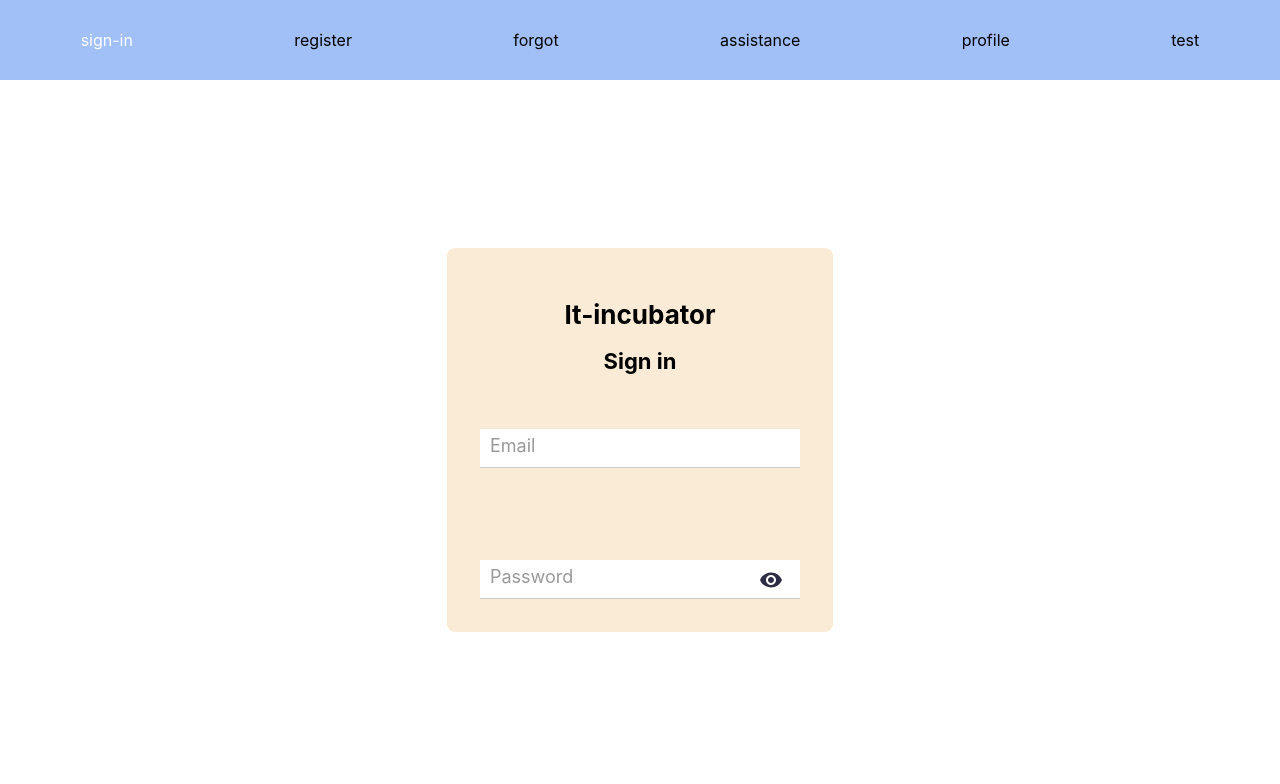
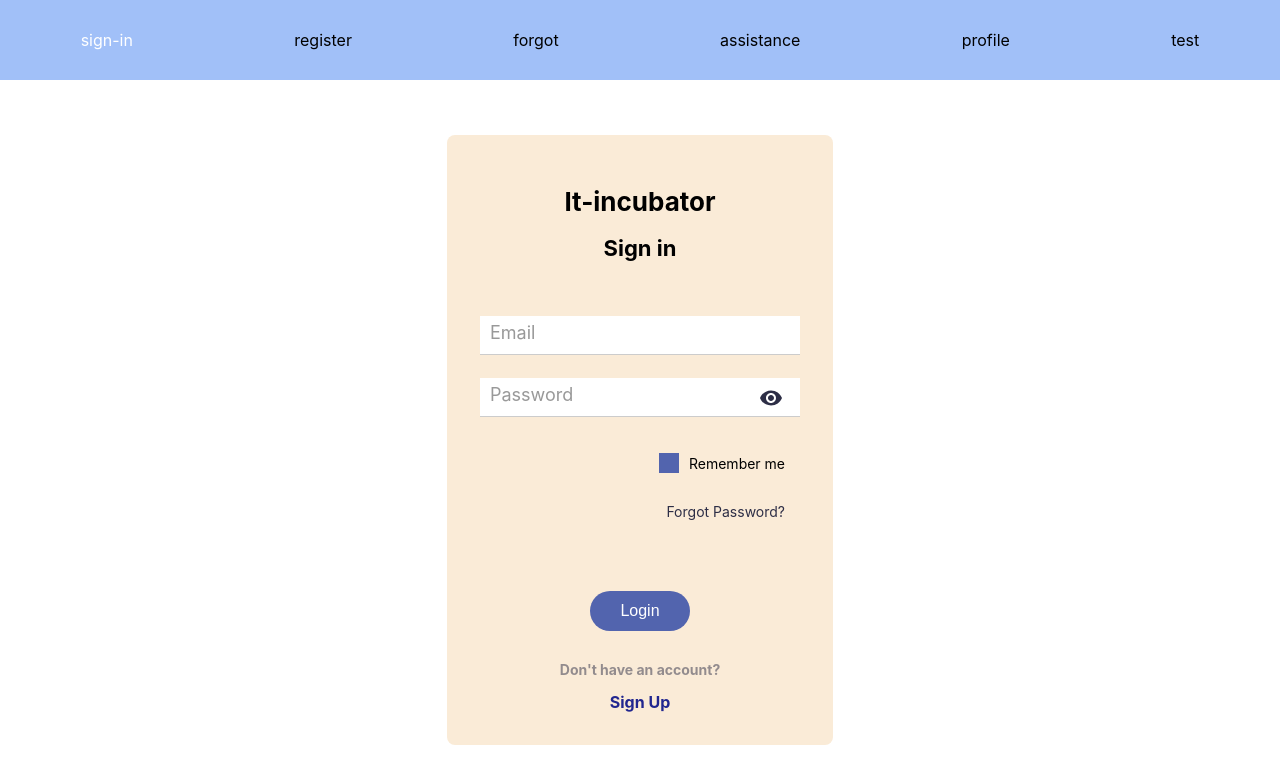
Before and after one commit to Korsakov-ua-dn/Friday, a React (Create React App) app: page /#/sign-in in a window 1280 px wide. Shown: the top 784 px of the page. Built offline with nearby package versions, Linux system fonts and the light colour scheme.

Commit message:
feat: add add jsx page template

```diff
--- a/src/features/f1-Sign-in/s1-UI/Sign-in.module.css
+++ b/src/features/f1-Sign-in/s1-UI/Sign-in.module.css
@@ -28,3 +28,48 @@
     min-height: 170px;
     justify-content: space-between;
 }
+
+.checkboxWrapper {
+    text-align: right;
+    margin-left: auto;
+    margin-right: 15px;
+    font-size: 14px;
+}
+
+.forgot {
+    text-align: right;
+    margin-top: 15px;
+    margin-bottom: 70px;
+}
+
+.forgot a {
+    text-decoration: none;
+    color: #2D2E46;
+    font-size: 14px;
+    padding-right: 15px;
+    transition: 0.3s;
+}
+
+.link:hover {
+    color: #21268F;
+    opacity: 0.7;
+}
+
+.registration {
+    margin-top: 30px;
+}
+
+.registration p {
+    opacity: 0.5;
+    color: #2D2E46;
+    font-size: 14px;
+    font-weight: bold;
+}
+
+.registration a {
+    text-decoration: none;
+    color: #21268F;
+    font-size: 16px;
+    font-weight: bold;
+    transition: 0.3s;
+}
--- a/src/features/f1-Sign-in/s1-UI/Sign-in.tsx
+++ b/src/features/f1-Sign-in/s1-UI/Sign-in.tsx
@@ -2,11 +2,15 @@
 import s from './Sign-in.module.css'
 import {InputText} from "../../../common/c1-Input/InputText";
 import {InputPassword} from "./Common/InputPassword/InputPassword";
+import {NavLink} from "react-router-dom";
+import Button from "../../../common/c2-Button/Button";
+import Checkbox from "../../../common/c3-Checkbox/Checkbox";
 
 
 export const SignIn: React.FC = () => {
     const [email, setEmail] = useState<string>("")
     const [password, setPassword] = useState<string>("")
+    const [rememberMe, setRememberMe] = useState<boolean>(false)
 
     const onChangeEmail = (text: string) => {
         setEmail(text)
@@ -15,6 +19,11 @@
     const onChangePassword = (password: string) => {
         setPassword(password)
     }
+
+    const onChangeRememberMe = (checked: boolean) => {
+        setRememberMe(checked)
+    }
+
 
     return (
         <div className={s.wrapper}>
@@ -34,6 +43,17 @@
                         setError={() => true}
                         label={"Password"}
                     />
+                    <div className={s.checkboxWrapper}>
+                        <Checkbox onChangeChecked={onChangeRememberMe} checked={rememberMe}>Remember me</Checkbox>
+                    </div>
+                </div>
+                <div className={s.forgot}>
+                    <NavLink to={"/forgot"} className={s.link}>Forgot Password?</NavLink>
+                </div>
+                <Button>Login</Button>
+                <div className={s.registration}>
+                    <p>Don't have an account? </p>
+                    <NavLink to={"/registration"} className={s.link}>Sign Up</NavLink>
                 </div>
             </div>
         </div>
```
